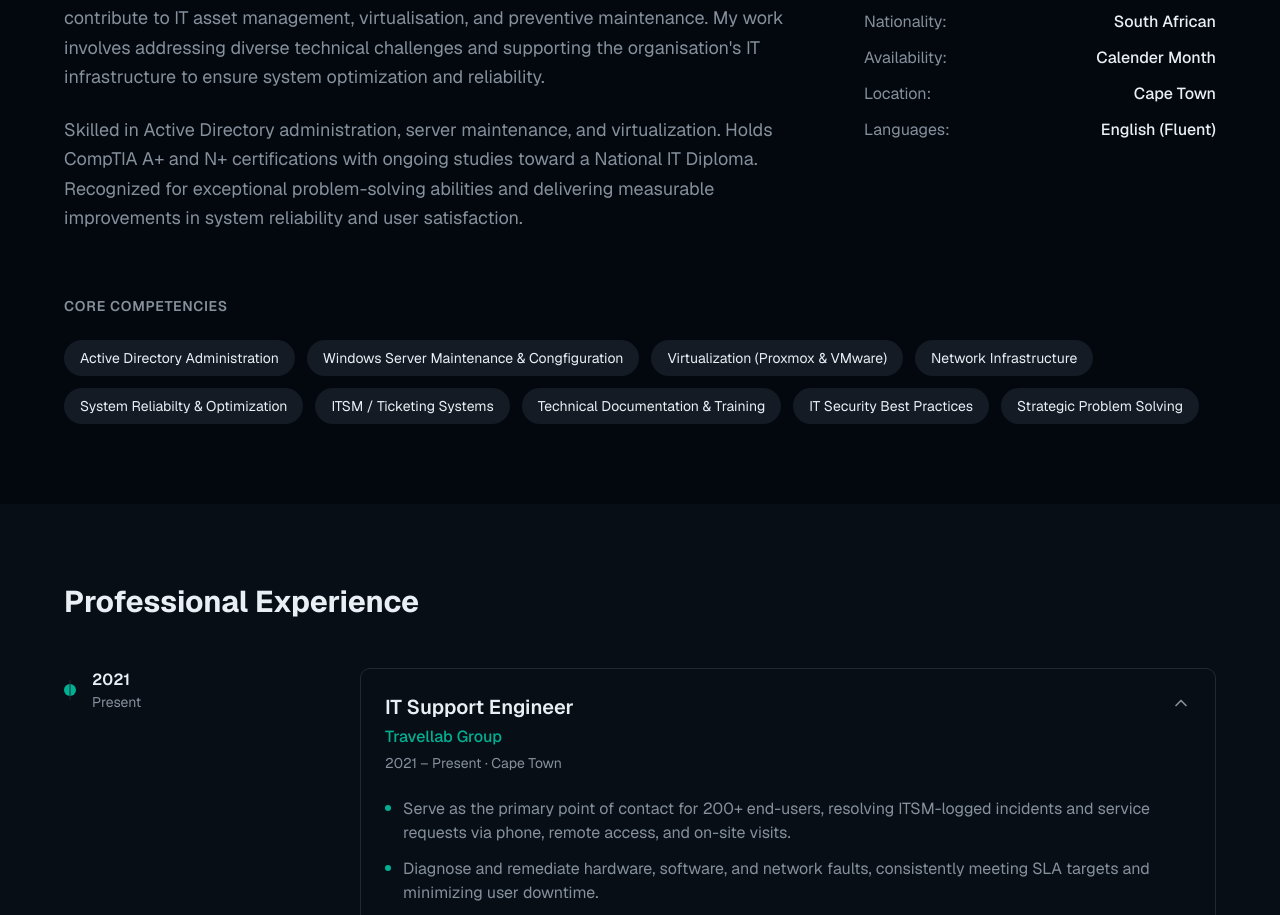
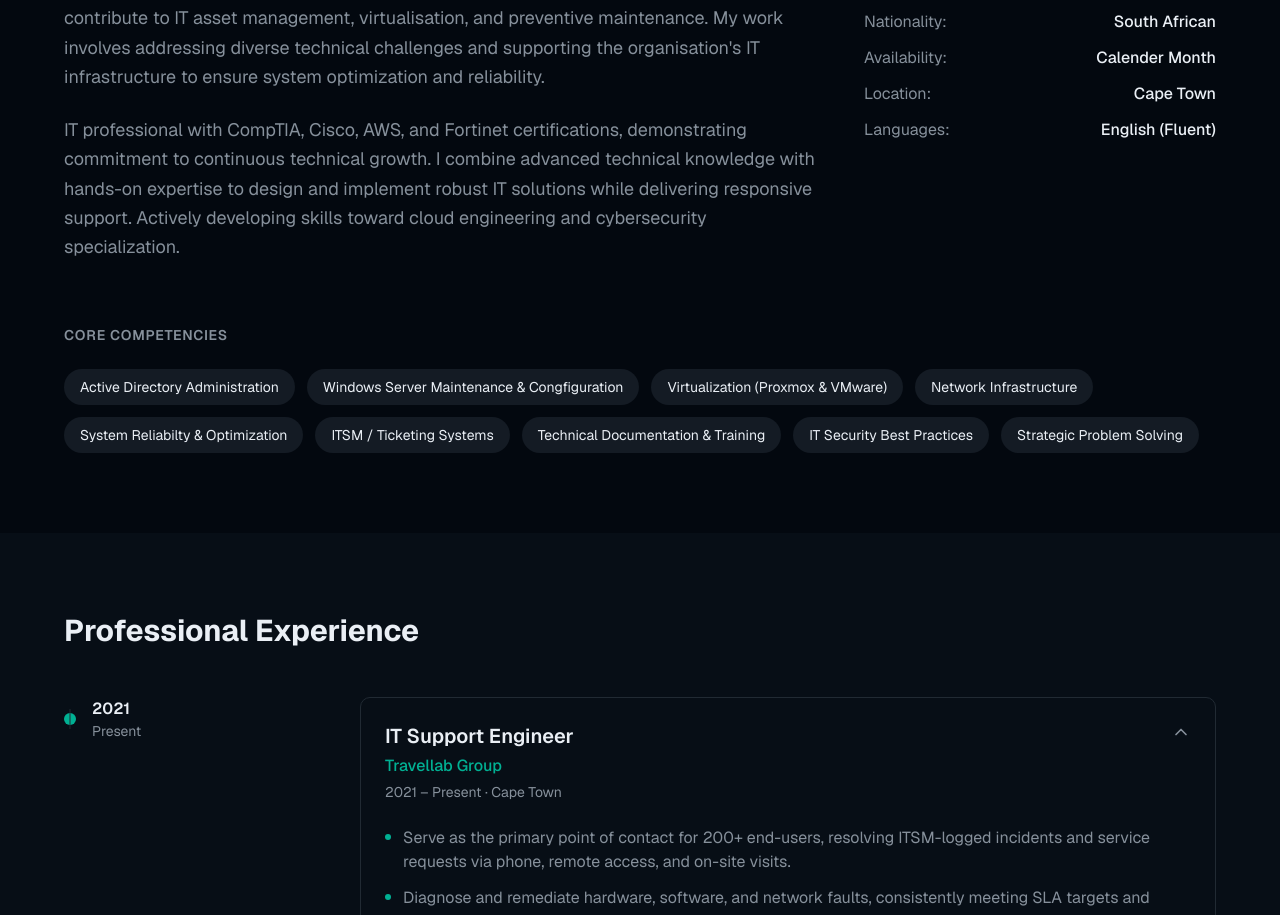
Before and after one commit to clevelanmeyers/v0-online-resume, a Next.js app: page / in a window 1280 px wide. Shown: the part 990-1905 px from the top of the page. Built offline with nearby package versions, Linux system fonts and the light colour scheme.

Commit message:
feat: update summary section with enhanced IT expertise and certifications

```diff
--- a/components/summary-section.tsx
+++ b/components/summary-section.tsx
@@ -33,11 +33,7 @@ export function SummarySection() {
               Travellab Group has benefited from my role as an IT Support Engineer since 2021, where I contribute to IT asset management, virtualisation, and preventive maintenance. My work involves addressing diverse technical challenges and supporting the organisation's IT infrastructure to ensure system optimization and reliability.
             </p>
             <p className="text-muted-foreground text-lg leading-relaxed">
-              Skilled in Active Directory administration, server maintenance,
-              and virtualization. Holds CompTIA A+ and N+ certifications with
-              ongoing studies toward a National IT Diploma. Recognized for
-              exceptional problem-solving abilities and delivering measurable
-              improvements in system reliability and user satisfaction.
+              IT professional with CompTIA, Cisco, AWS, and Fortinet certifications, demonstrating commitment to continuous technical growth. I combine advanced technical knowledge with hands-on expertise to design and implement robust IT solutions while delivering responsive support. Actively developing skills toward cloud engineering and cybersecurity specialization.
             </p>
           </div>
 
```
